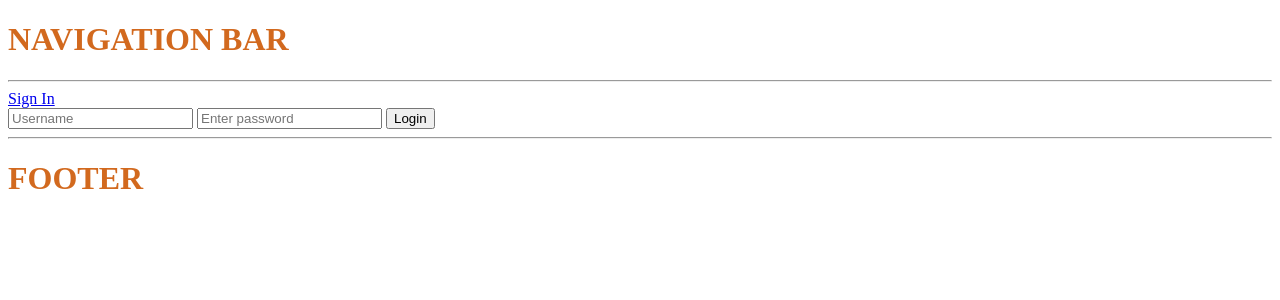
After one commit to pacheco-luis/delivery_system, a Django app: page /sign-in/ in a window 1280 px wide. The commit adds this page. Shown: the top 300 px of the page. Run offline with Django 4.2, Linux system fonts and the light colour scheme.

Commit message:
added user sign-in, sign-out functionality, page restrictions and flash messages

```diff
--- a/templates/base.html
+++ b/templates/base.html
@@ -12,6 +12,16 @@
 <body>
     {% include 'navbar.html' %}
 
+    {% if messages %}
+
+    <ul class="messages">
+        {% for message in messages %}
+        <li {% if message.tags %} class="{{ message.tags }}" {% endif %}>{{ message }}</li>
+        {% endfor %}
+    </ul>
+
+    {% endif %}
+
     {% block content %}{% endblock content %}
 
     {% include 'footer.html' %}
--- a/templates/navbar.html
+++ b/templates/navbar.html
@@ -1,5 +1,14 @@
 <h1>NAVIGATION BAR</h1>
 <hr>
 
+{% if request.user.is_authenticated %}
+
 <h3>Hi {{ request.user.username }}</h3>
 <a href="{% url 'account' %}">Account</a>
+<a href="{% url 'sign-out' %}">Sign Out</a>
+
+{% else %}
+
+<a href="{% url 'sign-in' %}">Sign In</a>
+
+{% endif %}
--- /dev/null
+++ b/users/templates/users/sign-in-sign-up.html
@@ -0,0 +1,12 @@
+{% extends 'base.html' %}
+
+{% block content %}
+
+<form action="{% url 'sign-in' %}" method="POST">
+    {% csrf_token %}
+    <input type="text" name="username" placeholder="Username">
+    <input type="password" name="password" placeholder="Enter password">
+    <input type="submit" value="Login">
+</form>
+
+{% endblock content %}
--- a/users/urls.py
+++ b/users/urls.py
@@ -3,5 +3,7 @@ from . import views
 
 urlpatterns = [
     path('', views.home, name='home'),
-    path('account/', views.userAccount, name='account'),
+    path('sign-in/', views.signInUser, name='sign-in'),
+    path('sign-out/', views.signOutUser, name='sign-out'),
+    path('account/', views.customerAccount, name='account'),
 ]
--- a/users/views.py
+++ b/users/views.py
@@ -1,8 +1,43 @@
-from django.shortcuts import render
+from django.shortcuts import render, redirect
+from django.contrib.auth import authenticate, login, logout
+from django.contrib.auth.decorators import login_required
+from django.contrib import messages
+
+from django.contrib.auth.models import User
 
 # Create your views here.
+@login_required(login_url='sign-in')
 def home(request):
     return render(request, 'users/home.html')
 
-def userAccount(request):
+def signInUser(request):
+    if request.user.is_authenticated:
+        return redirect('home')
+
+    if request.method == 'POST':
+        username = request.POST['username']
+        password = request.POST['password']
+
+        try:
+            user = User.objects.get(username=username)
+        except:
+            messages.error(request, 'Username does not exist')
+
+        user = authenticate(request, username=username, password=password)
+
+        if user is not None:
+            login(request, user)
+            return redirect('home')
+        else:
+            messages.error(request, 'Username and password do not match')
+
+    return render(request, 'users/sign-in-sign-up.html')
+
+def signOutUser(request):
+    logout(request)
+    messages.success(request, 'You have been logged out')
+    return redirect('sign-in')
+
+@login_required(login_url='sign-in')
+def customerAccount(request):
     return render(request, 'users/account.html')
```
